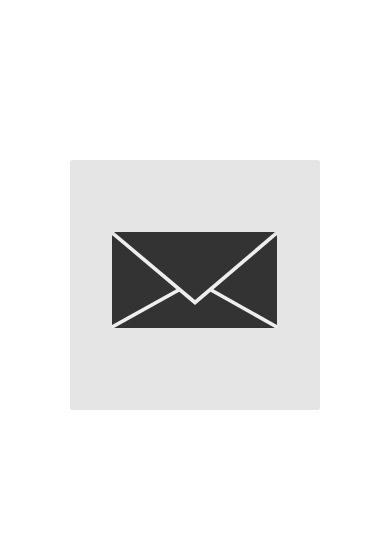
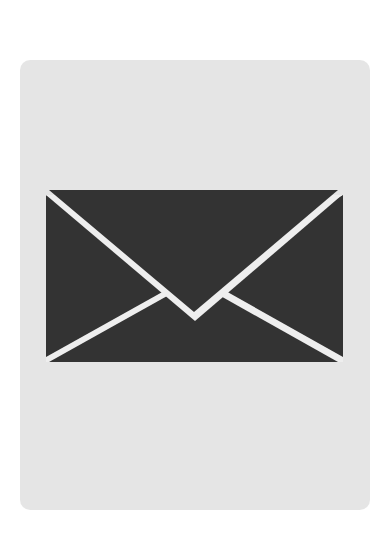
Before and after one commit to pumbas600/gift, a Next.js app: page / in a window 390 px wide. Shown: the part 137-686 px from the top of the page. Built offline with nearby package versions, Linux system fonts and the light colour scheme.

Commit message:
style: Fixed styling and made envelope stay open when clicked

```diff
--- a/components/Envelope.module.css
+++ b/components/Envelope.module.css
@@ -2,19 +2,14 @@
 
 .contact {
 	--scale: 4;
-	position: absolute;
-	left: 50%;
-	top: 50%;
-	margin-left: calc(-125px * var(--scale));
-	margin-top: calc(-125px * var(--scale));
 	height: min(95vh, calc(250px * var(--scale)));
 	width: calc(250px * var(--scale));
 	background: rgba(0, 0, 0, 0.1);
-	border-radius: 2px;
-	-ms-border-radius: 2px;
-	-moz-border-radius: 2px;
-	-o-border-radius: 2px;
-	-webkit-border-radius: 2px;
+	border-radius: 10px;
+	-ms-border-radius: 10px;
+	-moz-border-radius: 10px;
+	-o-border-radius: 10px;
+	-webkit-border-radius: 10px;
 }
 .contact .envelope {
 	position: absolute;
@@ -31,8 +26,8 @@
 	-o-transition: margin-top 300ms;
 	-webkit-transition: margin-top 300ms;
 }
-.contact:hover .envelope,
-.contact.show .envelope {
+.envelope:hover,
+.envelope.show {
 	transition-delay: 150ms;
 	-ms-transition-delay: 150ms;
 	-moz-transition-delay: 150ms;
@@ -58,8 +53,8 @@
 	-o-transition: -o-transform 300ms 150ms, z-index 0ms 150ms, height 300ms 0ms, top 300ms 0ms;
 	-webkit-transition: -webkit-transform 300ms 150ms, z-index 0ms 150ms, height 300ms 0ms, top 300ms 0ms;
 }
-.contact:hover .envelope .top,
-.contact.show .envelope .top {
+.envelope:hover .top,
+.envelope.show .top {
 	transition: transform 300ms 0ms, height 300ms 150ms, top 300ms 150ms;
 	-ms-transition: -ms-transform 300ms 0ms, height 300ms 150ms, top 300ms 150ms;
 	-moz-transition: -moz-transform 300ms 0ms, height 300ms 150ms, top 300ms 150ms;
@@ -140,8 +135,8 @@
 	-o-transition: margin-top 300ms 0ms;
 	-webkit-transition: margin-top 300ms 0ms;
 }
-.contact:hover .envelope .paper,
-.contact.show .envelope .paper {
+.envelope:hover .paper,
+.envelope.show .paper {
 	margin-top: calc(-60px * var(--scale));
 	transition: margin-top 300ms 150ms;
 	-ms-transition: margin-top 300ms 150ms;
@@ -164,6 +159,6 @@
 
 @media (max-width: 600px) {
 	.contact {
-		--scale: 1;
+		--scale: 1.8;
 	}
 }
--- a/components/Envelope.tsx
+++ b/components/Envelope.tsx
@@ -1,31 +1,17 @@
 import styles from './Envelope.module.css';
-import { FC, ReactNode } from 'react';
+import { FC, ReactNode, useState } from 'react';
 
 interface Props {
 	children?: ReactNode;
 }
 
 const Envelope: FC<Props> = (props) => {
+	const [show, setShow] = useState(false);
+
 	return (
-		// <div className="relative">
-		// 	<div className="absolute lg:h-[400px] lg:w-[800px] h-[200px] w-full bg-gray-700 transition-all duration-300 hover:delay-150 hover:-mt-[20px]">
-		// 		<div
-		// 			className="absolute -top-[3px] w-full lg:h-[300px] h-[160px] z-30 overflow-hidden origin-top transition-transform duration-300 hover:transition-transform hover:delay-150 hover:h-[20px] hover:-top-[120px]
-		// 					hover:rotate-180"
-		// 		>
-		// 			<div className="absolute b-0 l-0 border-l-[83px] border-r-[82px] border-solid border-transparent border-t-[#EEE] bt-[70px]">
-		// 				<div className="absolute -left-[81px] -top-[73px] border-l-[81px] border-r-[80px] border-solid border-transparent border-t-[#333] border-t-[68px]" />
-		// 			</div>
-		// 			<div className="bottom absolute z-20 bottom-0 left-[2px] border-l-[81px] border-r-[80px] border-solid border-transparent border-b-[45px] border-t-[#333]" />
-		// 			<div className="left" />
-		// 			<div className="right" />
-		// 			<div className="cover" />
-		// 		</div>
-		// 		<div>{props.children}</div>
-		// 	</div>
-		// </div>
-		<div className={styles.contact}>
-			<div className={styles.envelope}>
+		<div className="relative w-full h-[100vh] flex items-center justify-center">
+			<div className={styles.contact} onClick={() => setShow((show) => !show)}>
+				<div className={`${styles.envelope}  ${show ? styles.show : ''}`}>
 					<div className={styles.top}>
 						<div className={styles.outer}>
 							<div className={styles.inner}></div>
@@ -38,6 +24,7 @@ const Envelope: FC<Props> = (props) => {
 					<div className={styles.paper}>{props.children}</div>
 				</div>
 			</div>
+		</div>
 	);
 };
 
```
Lines whose indentation alone changed are shown as unchanged.
